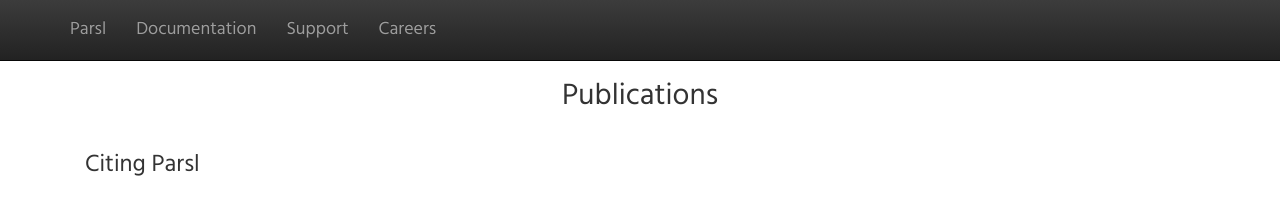
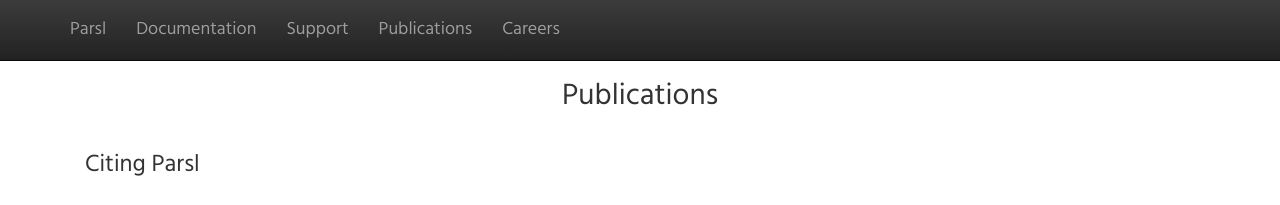
Before and after one commit to Parsl/parsl-old-web, a Jekyll site: the page built from publication.html, in a window 1280 px wide. Shown: the top 205 px of the page. Built offline with Jekyll 4.4.1, drawn with Linux system fonts in a browser that asks for light colours; nearby versions of some CDN libraries.

Commit message:
Added a publication page.

```diff
--- a/_layouts/default.html
+++ b/_layouts/default.html
@@ -64,6 +64,7 @@
             <li><a href="https://parsl.readthedocs.io/en/latest/">Documentation</a></li>
             <!--<li><a href="/case_studies">Case Studies</a></li>-->
             <li><a href="/support">Support</a></li>
+            <li><a href="/publication">Publications</a></li>
             <li><a href="/careers">Careers</a></li>
 
           </ul>
--- a/publications.html
+++ b/publication.html
@@ -4,6 +4,7 @@
 ---
 
 <script src="js/parser.js"></script>
+<script src="js/jquery.min.js"></script>
 
 <script>
 
```
